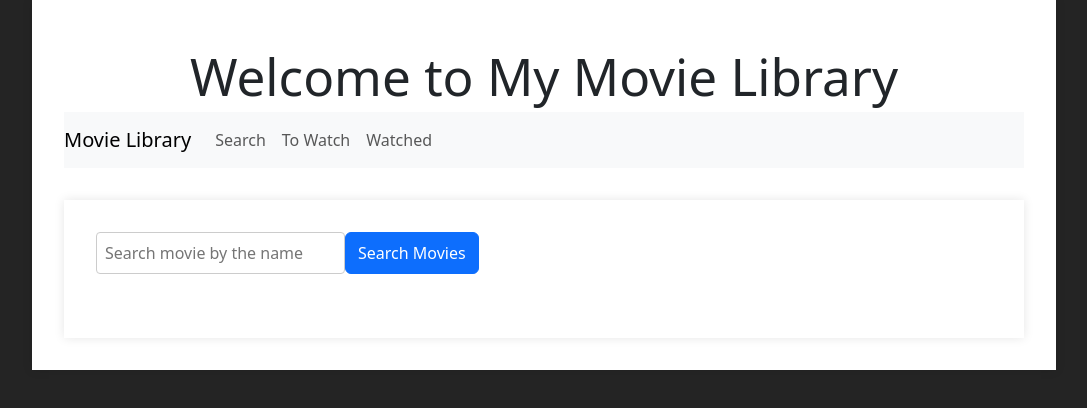
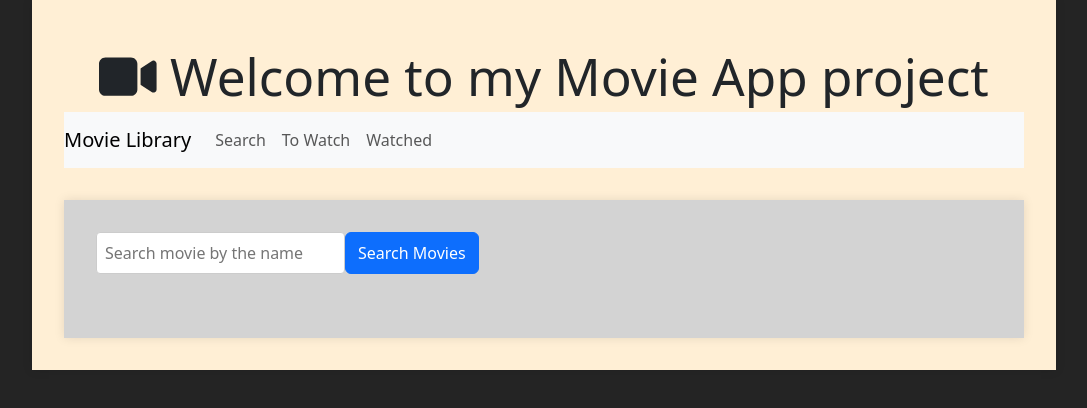
Before and after one commit to MateuszMarcisz/react-redux-workshop, a React (Vite) app: page / in a window 1280 px wide. Shown: the top 408 px of the page, without its empty margins (96-1183 px from the left). Built offline with nearby package versions, Linux system fonts and the light colour scheme; no server answers.

Commit message:
styling adjustment of movie list to watch and watched

```diff
--- a/package.json
+++ b/package.json
@@ -10,6 +10,7 @@
     "preview": "vite preview"
   },
   "dependencies": {
+    "@fortawesome/fontawesome-svg-core": "^6.6.0",
     "@fortawesome/free-solid-svg-icons": "^6.6.0",
     "@fortawesome/react-fontawesome": "^0.2.2",
     "@reduxjs/toolkit": "^2.3.0",
--- a/src/App.css
+++ b/src/App.css
@@ -2,7 +2,7 @@
     width: 80vw; /* Set container width to 80% of the viewport */
     margin: 0 auto; /* Center the container */
     padding: 2rem; /* Add padding for inner spacing */
-    background-color: #fff; /* Background color for contrast */
+    background-color: papayawhip; /* Background color for contrast */
     box-shadow: 0 0 10px rgba(0, 0, 0, 0.1); /* Optional shadow for depth */
 }
 
@@ -57,11 +57,12 @@ h1 {
     border-radius: 8px;
     padding: 10px;
     transition: transform 0.2s;
+    background-color: white;
 }
 
 .movie-card:hover {
     transform: scale(1.05);
-    border-color: #007bff; /* Optional: Change border color on hover */
+    border-color: black; /* Optional: Change border color on hover */
 }
 
 .no-padding {
@@ -72,7 +73,7 @@ h1 {
 .movie-container {
     margin-top: 2rem;
     padding: 2rem; /* Add padding for inner spacing */
-    background-color: #fff; /* Background color for contrast */
+    background-color: lightgrey; /* Background color for contrast */
     box-shadow: 0 0 10px rgba(0, 0, 0, 0.1); /* Optional shadow for depth */
 
 }
--- a/src/App.jsx
+++ b/src/App.jsx
@@ -9,13 +9,16 @@ import store, {persistor} from "./redux/store.js";
 import IndividualMoviePage from "./features/individualMovie/IndividualMoviePage.jsx";
 import {PersistGate} from "redux-persist/integration/react";
 
+import { FontAwesomeIcon } from '@fortawesome/react-fontawesome';
+import {faVideoCamera} from '@fortawesome/free-solid-svg-icons';
+
 function App() {
     return (
         <Provider store={store}>
             <PersistGate persistor={persistor} loading={null}>
                 <Router>
                     <div className="container">
-                        <h1>Welcome to My Movie Library</h1>
+                        <h1> <FontAwesomeIcon icon={faVideoCamera} /> Welcome to my Movie App project</h1>
                         <Navbar/>
                         <Routes>
                             <Route path="/" element={<SearchPage/>}/>
--- a/src/components/MovieList.jsx
+++ b/src/components/MovieList.jsx
@@ -5,7 +5,6 @@ import {Link} from "react-router-dom";
 
 const MovieList = ({movies = [], showYear = false, showPoster = false, showRating = true, showToWatch = true}) => {
     return (<>
-        <h2>Movies:</h2>
         <Row>
             {movies.map((movie) => (
                 <Col xs={12} sm={6} md={4} lg={3} key={movie.imdbID} className="mb-4">
--- a/src/features/toWatchMovies/ToWatchPage.jsx
+++ b/src/features/toWatchMovies/ToWatchPage.jsx
@@ -6,8 +6,14 @@ const ToWatchPage = () => {
 
     return (
         <div>
-            <h2>Movies You would love to watch!</h2>
-            <MovieList movies={toWatchMovies} showYear={true} showPoster={true} showToWatch={false} />
+            {toWatchMovies.length > 0 ? (
+                <div className='movie-container'>
+                    <h2>Movies You would love to watch!</h2>
+                    <MovieList movies={toWatchMovies} showYear={true} showPoster={true} showToWatch={false}/>
+                </div>
+            ) : (
+                <h2>Looks like You haven't added any movies to the watch list</h2>
+            )}
         </div>
     );
 };
--- a/src/features/watchedMovies/WatchedPage.jsx
+++ b/src/features/watchedMovies/WatchedPage.jsx
@@ -6,9 +6,15 @@ const WatchedPage = () => {
     const watchedMovies = useSelector(selectWatchedMovies);
 
     return (
-        <div>
-            <h2>Movies You have already watched</h2>
-            <MovieList movies={watchedMovies} showYear={true} showPoster={true} showToWatch={false}/>
+        <div className='movie-container'>
+            {watchedMovies.length > 0 ? (
+                <>
+                    <h2>Movies You have already watched</h2>
+                    <MovieList movies={watchedMovies} showYear={true} showPoster={true} showToWatch={false}/>
+                </>
+            ) : (
+                <h2>Looks like You haven't rated any movies yet!</h2>
+            )}
         </div>
     );
 };
```
Also changed, not shown: 1 other file (tests, documents, lock files or other folders).
